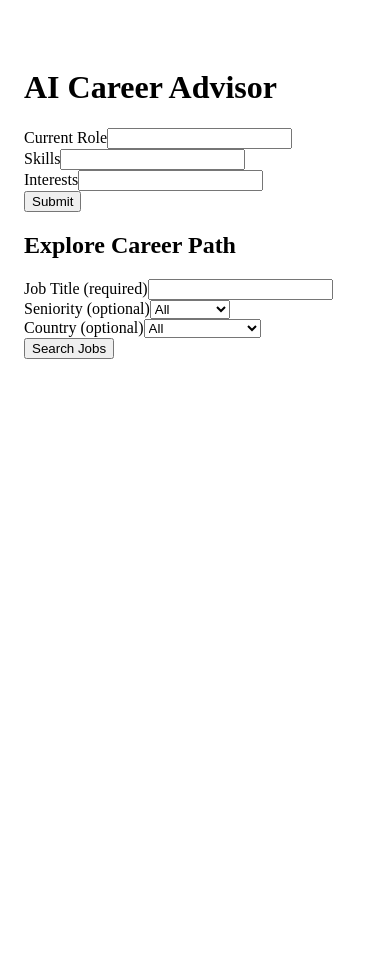
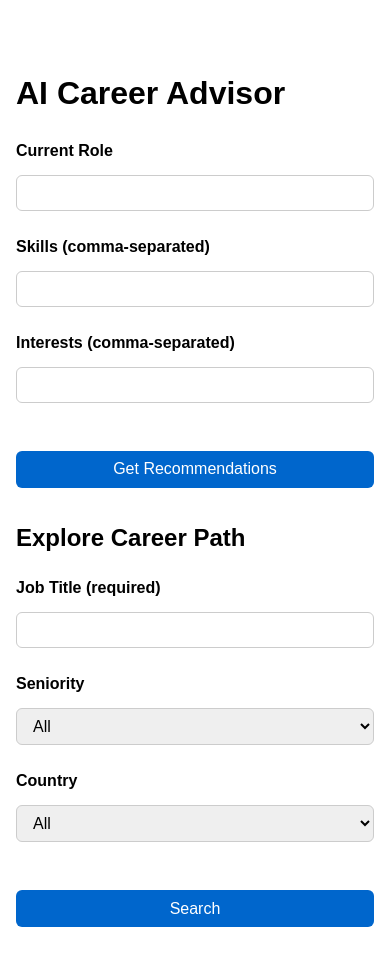
Before and after one commit to HilaryCodeLab/hackathon-web-app, a React (Create React App) app: page / in a window 390 px wide. Shown: the top 966 px of the page. Before the commit the page ends 844 px from the top, so only its background shows below. Built offline with nearby package versions, Linux system fonts and the light colour scheme; the HTML template or start-up script is replaced by a standard one.

Commit message:
before adding manual filter for job seniority

```diff
--- /dev/null
+++ b/src/App.css
@@ -0,0 +1,125 @@
+/* Container layout */
+.container {
+    max-width: 800px;
+    margin: 2rem auto;
+    padding: 1rem;
+    font-family: sans-serif;
+    line-height: 1.5;
+  }
+
+  /* Section spacing */
+  .section {
+    margin-top: 2rem;
+    padding-bottom: 2rem;
+    border-bottom: 1px solid #eee;
+  }
+
+  /* Form layout */
+  form {
+    display: flex;
+    flex-direction: column;
+    gap: 1.5rem;
+    margin-top: 1rem;
+  }
+
+  /* Form labels */
+  label {
+    font-weight: bold;
+    margin-bottom: 0.5rem;
+    display: block;
+  }
+
+  /* Inputs and selects */
+  input,
+  select {
+    margin-top: 0.25rem;
+    padding: 0.5rem 0.75rem;
+    font-size: 1rem;
+    border: 1px solid #ccc;
+    border-radius: 6px;
+    width: 100%;
+    box-sizing: border-box;
+  }
+
+  /* Buttons */
+  button,
+  .toggle-mode-button {
+    background-color: #0066cc;
+    color: white;
+    padding: 0.6rem 1.2rem;
+    font-size: 1rem;
+    border: none;
+    border-radius: 6px;
+    cursor: pointer;
+    transition: background 0.3s ease;
+  }
+
+  button:hover,
+  .toggle-mode-button:hover {
+    background-color: #004999;
+  }
+
+  /* Button grouping */
+  .button-group {
+    display: flex;
+    gap: 1rem;
+    flex-wrap: wrap;
+    margin-top: 1.5rem;
+  }
+
+  .career-map-button-group {
+    display: flex;
+    gap: 1rem;
+  }
+
+  /* Toggle mode button styles */
+  .toggle-mode-button.dark {
+    background-color: #333;
+    color: #fff;
+  }
+
+  /* Error text */
+  .error {
+    color: red;
+    margin-top: 0.5rem;
+  }
+
+  /* Career map container */
+  .career-map-container {
+    height: 800px;
+    width: 100%;
+    margin-top: 2rem;
+    border: 1px solid #ccc;
+    border-radius: 12px;
+    overflow: auto;
+    padding: 1rem;
+    box-sizing: border-box;
+    background-color: #f9f9f9;
+  }
+
+  /* Narration box */
+  .narration-container {
+    margin-top: 2rem;
+    padding: 1.5rem;
+    background: #eef;
+    border-left: 4px solid #0066cc;
+    border-radius: 8px;
+  }
+
+  /* React Flow dark mode */
+  .reactflow-dark {
+    background-color: #1e1e1e;
+    color: #fff;
+  }
+
+  /* Responsive tweaks */
+  @media (max-width: 600px) {
+    .container {
+      padding: 1rem 0.5rem;
+    }
+
+    .button-group {
+      flex-direction: column;
+      gap: 0.75rem;
+    }
+  }
--- a/src/App.jsx
+++ b/src/App.jsx
@@ -1,8 +1,8 @@
 import React, { useState } from "react";
-import {ReactFlow, MarkerType } from "@xyflow/react";
+import { ReactFlow, MarkerType } from "@xyflow/react";
 import "@xyflow/react/dist/style.css";
-import DownloadCareerCSV from "./DownloadCareerCSV"; // adjust path as needed
-
+import DownloadCareerCSV from "./DownloadCareerCSV"; // Make sure this exists
+import "./App.css";
 
 function App() {
   const [formData, setFormData] = useState({
@@ -14,17 +14,19 @@ function App() {
   const [recommendations, setRecommendations] = useState(null);
   const [error, setError] = useState(null);
 
-  //for job API
   const [jobTitle, setJobTitle] = useState("");
   const [seniority, setSeniority] = useState("");
   const [country, setCountry] = useState("");
   const [jobSearchError, setJobSearchError] = useState(null);
 
-  // for Reactflow components
   const [nodes, setNodes] = useState([]);
   const [edges, setEdges] = useState([]);
 
-  // for country filters
+  const [narrationIndex, setNarrationIndex] = useState(0);
+  const [isNarrating, setIsNarrating] = useState(false);
+
+  const [darkMode, setDarkMode] = useState(false);
+
   const countryOptions = [
     { code: "AU", name: "Australia" },
     { code: "BD", name: "Bangladesh" },
@@ -35,7 +37,7 @@ function App() {
     { code: "IN", name: "India" },
     { code: "ID", name: "Indonesia" },
     { code: "JP", name: "Japan" },
-    { code: "KR", name: "Korea" }, // South Korea (official code is KR)
+    { code: "KR", name: "Korea" },
     { code: "LA", name: "Laos" },
     { code: "MY", name: "Malaysia" },
     { code: "MM", name: "Myanmar" },
@@ -47,23 +49,54 @@ function App() {
     { code: "TH", name: "Thailand" },
     { code: "US", name: "United States" },
     { code: "GB", name: "United Kingdom" },
-    { code: "VN", name: "Vietnam" }
+    { code: "VN", name: "Vietnam" },
   ];
 
-  // JOB FILTER FORM HANDLER
+  const handleChange = (e) => {
+    const { name, value } = e.target;
+    if (name === "skills" || name === "interests") {
+      const items = value.split(",").map((item) => item.trim());
+      setFormData((prev) => ({ ...prev, [name]: items }));
+    } else {
+      setFormData((prev) => ({ ...prev, [name]: value }));
+    }
+  };
+
+  const handleSubmit = async (e) => {
+    e.preventDefault();
+    setLoading(true);
+    setError(null);
+    setRecommendations(null);
+
+    try {
+      const res = await fetch("/api/message", {
+        method: "POST",
+        headers: { "Content-Type": "application/json" },
+        body: JSON.stringify(formData),
+      });
+
+      if (!res.ok) throw new Error("API failed");
+
+      const data = await res.json();
+      setRecommendations(data.reply);
+    } catch (err) {
+      setError("Failed to get recommendations.");
+    } finally {
+      setLoading(false);
+    }
+  };
+
   const handleJobSearch = async (e) => {
     e.preventDefault();
     setJobSearchError(null);
+
 
     if (!jobTitle.trim()) {
       setJobSearchError("Please enter a job title.");
       return;
     }
 
-    const filters = {
-      job_title_or: [jobTitle],
-    };
-
+    const filters = { job_title_or: [jobTitle] };
     if (seniority) filters.job_seniority_or = [seniority];
     if (country) filters.job_country_code_or = [country];
 
@@ -74,20 +107,14 @@ function App() {
         body: JSON.stringify(filters),
       });
 
-      if (!res.ok) {
-        throw new Error(`API call failed with status: ${res.status}`);
-      }
+      if (!res.ok) throw new Error("Job API failed");
 
       const data = await res.json();
       if (data.nodes && data.edges) {
-        // Add arrow markers to edges
         const edgesWithArrows = data.edges.map((edge) => ({
           ...edge,
-          style: { stroke: '#FF0072' },
-          markerEnd: {
-            type: MarkerType.ArrowClosed,
-            color: '#FF0072'
-          },
+          style: { stroke: "#FF0072" },
+          markerEnd: { type: MarkerType.ArrowClosed, color: "#FF0072" },
         }));
 
         setNodes(data.nodes);
@@ -95,116 +122,70 @@ function App() {
       } else {
         setJobSearchError("Unexpected response format.");
       }
-    } catch (error) {
-      setJobSearchError("Failed to fetch jobs! Please try again");
-      console.error("error calling fetchJobs API:", error);
+    } catch (err) {
+      setJobSearchError("Failed to fetch career map.");
     }
+
   };
 
-
-  const handleChange = (e) => {
-    const { name, value } = e.target;
-    if (name === "skills" || name === "interests") {
-      // value is converted into array
-      const items = value.split(",").map((item) => item.trim());
-      setFormData((prev) => ({ ...prev, [name]: items }));
-    } else {
-      setFormData((prev) => ({ ...prev, [name]: value }));
-    }
-  };
-
-  const handleSubmit = async (e) => {
-    e.preventDefault();
-    setRecommendations(null);
-    setLoading(true);
-    setError(null);
-
-    try {
-      const response = await fetch("/api/message", {
-        method: "POST",
-        headers: {
-          "Content-Type": "application/json",
-        },
-        body: JSON.stringify({
-          skills: formData.skills.map((s) => s.trim()),
-          interests: formData.interests.map((i) => i.trim()),
-          currentRole: formData.currentRole,
-        }),
-      });
-      if (!response.ok) {
-        throw new Error(`API call failed with status: ${response.status}`);
-      }
-      const data = await response.json();
-      setRecommendations(data.reply);
-    } catch (error) {
-      setError("Failed to get recommendations! Please try again");
-      console.log("error calling api: ", error);
-    } finally {
-      setLoading(false);
-    }
-  };
+  const highlightedNodes = nodes.map((node, index) => ({
+    ...node,
+    style: {
+      ...node.style,
+      backgroundColor: darkMode ? "#fff":"#1e1e1e",
+      color: darkMode ? "#000":"#fff",
+      border: index === narrationIndex && isNarrating ? "3px solid #FF0072" : undefined,
+      padding: 16,
+      minWidth: 180,
+      minHeight: 80,
+      fontSize: 14,
+      borderRadius: 8,
+      boxShadow: "0 2px 8px rgba(0,0,0,0.1)",
+      textAlign: "center",
+      display: "flex",
+      alignItems: "center",
+      justifyContent: "center",
+      whiteSpace: "normal",
+      wordBreak: "break-word",
+    },
+  }));
 
   return (
-    <div style={{ maxWidth: "600px", margin: "2rem auto", padding: "1rem" }}>
+    <div className="container">
       <h1>AI Career Advisor</h1>
+
       <form onSubmit={handleSubmit}>
         <div>
           <label>Current Role</label>
-          <input
-            name="currentRole"
-            value={formData.currentRole}
-            onChange={handleChange}
-            required
-          />
+          <input name="currentRole" value={formData.currentRole} onChange={handleChange} required />
         </div>
         <div>
-          <label>Skills</label>
-          <input
-            name="skills"
-            value={formData.skills.join(", ")}
-            onChange={handleChange}
-            required
-          />
+          <label>Skills (comma-separated)</label>
+          <input name="skills" value={formData.skills.join(", ")} onChange={handleChange} required />
         </div>
         <div>
-          <label>Interests</label>
-          <input
-            name="interests"
-            value={formData.interests.join(", ")}
-            onChange={handleChange}
-            required
-          />
+          <label>Interests (comma-separated)</label>
+          <input name="interests" value={formData.interests.join(", ")} onChange={handleChange} required />
         </div>
-        <button type="submit" disabled={loading}>
-          {loading ? "Getting Recommendations..." : "Submit"}
-        </button>
+        <div className="button-group">
+          <button type="submit" disabled={loading}>
+            {loading ? "Loading..." : "Get Recommendations"}
+          </button>
+        </div>
       </form>
 
-      {recommendations && (
-        <div style={{ marginTop: "2rem", background: "#f9f9f9", padding: "1rem" }}>
-          <h2>Recommendations</h2>
-          <p>{recommendations}</p>
-        </div>
-      )}
+      {recommendations && <p style={{ marginTop: "1rem" }}>{recommendations}</p>}
+      {error && <p style={{ color: "red" }}>{error}</p>}
 
-      {error && (
-        <div style={{ marginTop: "1rem", color: "red" }}>
-          <strong>{error}</strong>
-        </div>
-      )}
+      <h2 style={{ marginTop: "2rem" }}>Explore Career Path</h2>
 
-      <h2>Explore Career Path</h2>
-      <form onSubmit={handleJobSearch} style={{ marginBottom: "1rem" }}>
+      <form onSubmit={handleJobSearch}>
         <div>
           <label>Job Title (required)</label>
-          <input
-            value={jobTitle}
-            onChange={(e) => setJobTitle(e.target.value)}
-            required
-          />
+          <input value={jobTitle} onChange={(e) => setJobTitle(e.target.value)} required />
         </div>
         <div>
-          <label>Seniority (optional)</label>
+          <label>Seniority</label>
           <select value={seniority} onChange={(e) => setSeniority(e.target.value)}>
             <option value="">All</option>
             <option value="junior">Junior</option>
@@ -213,7 +194,7 @@ function App() {
           </select>
         </div>
         <div>
-          <label>Country (optional)</label>
+          <label>Country</label>
           <select value={country} onChange={(e) => setCountry(e.target.value)}>
             <option value="">All</option>
             {countryOptions.map((c) => (
@@ -223,33 +204,58 @@ function App() {
             ))}
           </select>
         </div>
-        <button type="submit">Search Jobs</button>
+        <div className="button-group">
+
+          <button type="submit"> Search </button>
+
+        </div>
+
       </form>
 
-      {jobSearchError && (
-        <div style={{ color: "red", marginTop: "1rem" }}>
-          <strong>{jobSearchError}</strong>
-        </div>
-      )}
+      {jobSearchError && <p style={{ color: "red" }}>{jobSearchError}</p>}
 
       {nodes.length > 0 && edges.length > 0 && (
-        <div style={{ height: "100vh", border: "1px solid #ccc", marginTop: "2rem" }}>
-          <DownloadCareerCSV careerMap={{nodes}}/>
+        <div className="career-map-container">
+          <div className="career-map-button-group">
+            <DownloadCareerCSV careerMap={{ nodes }} />
+            <button onClick={() => { setIsNarrating(true); setNarrationIndex(0); }}>Start Narration</button>
+            <button
+              onClick={() => setDarkMode((prev) => !prev)}
+              className={`toggle-mode-button ${darkMode ? "dark" : ""}`}
+            >
+              Switch to {darkMode ? "Light" : "Dark"} Mode
+            </button>
+          </div>
           <ReactFlow
-            nodes={nodes}
+            style={{ minHeight: "100%", width: "100%" }}
+            className={darkMode ? "reactflow-dark" : ""}
+            nodes={highlightedNodes}
             edges={edges}
             fitView
+            fitViewOptions={{ padding: 0.3 }}
             nodesDraggable={false}
             nodesConnectable={false}
-            elementsSelectable={false}
-            panOnDrag={false}
-            zoomOnScroll={true}
+            panOnDrag
+            zoomOnScroll
+            zoomOnPinch
+            selectionOnDrag={false}
             proOptions={{ hideAttribution: true }}
           />
         </div>
       )}
 
-
+      {isNarrating && nodes.length > 0 && (
+        <div className="narration-container">
+          <h3>Narration</h3>
+          <p><strong>{nodes[narrationIndex].data.label}</strong></p>
+          <p>{nodes[narrationIndex].data.note}</p>
+          <div className="button-group">
+            <button onClick={() => setNarrationIndex((prev) => Math.max(prev - 1, 0))} disabled={narrationIndex === 0}>Previous</button>
+            <button onClick={() => setNarrationIndex((prev) => Math.min(prev + 1, nodes.length - 1))} disabled={narrationIndex === nodes.length - 1}>Next</button>
+            <button onClick={() => setIsNarrating(false)}>End</button>
+          </div>
+        </div>
+      )}
     </div>
   );
 }
```
Also changed, not shown: 1 other file (tests, documents, lock files or other folders).
